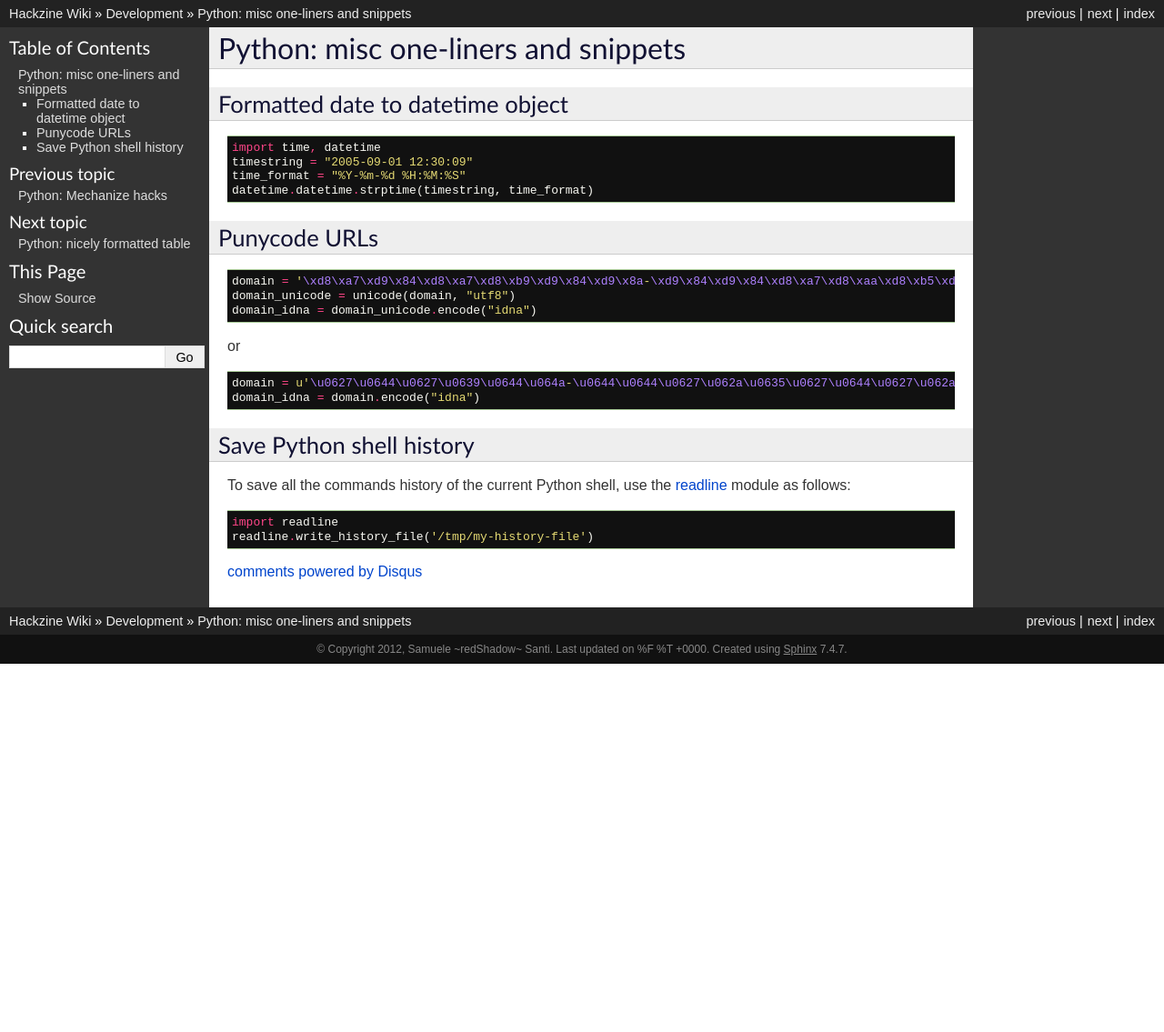
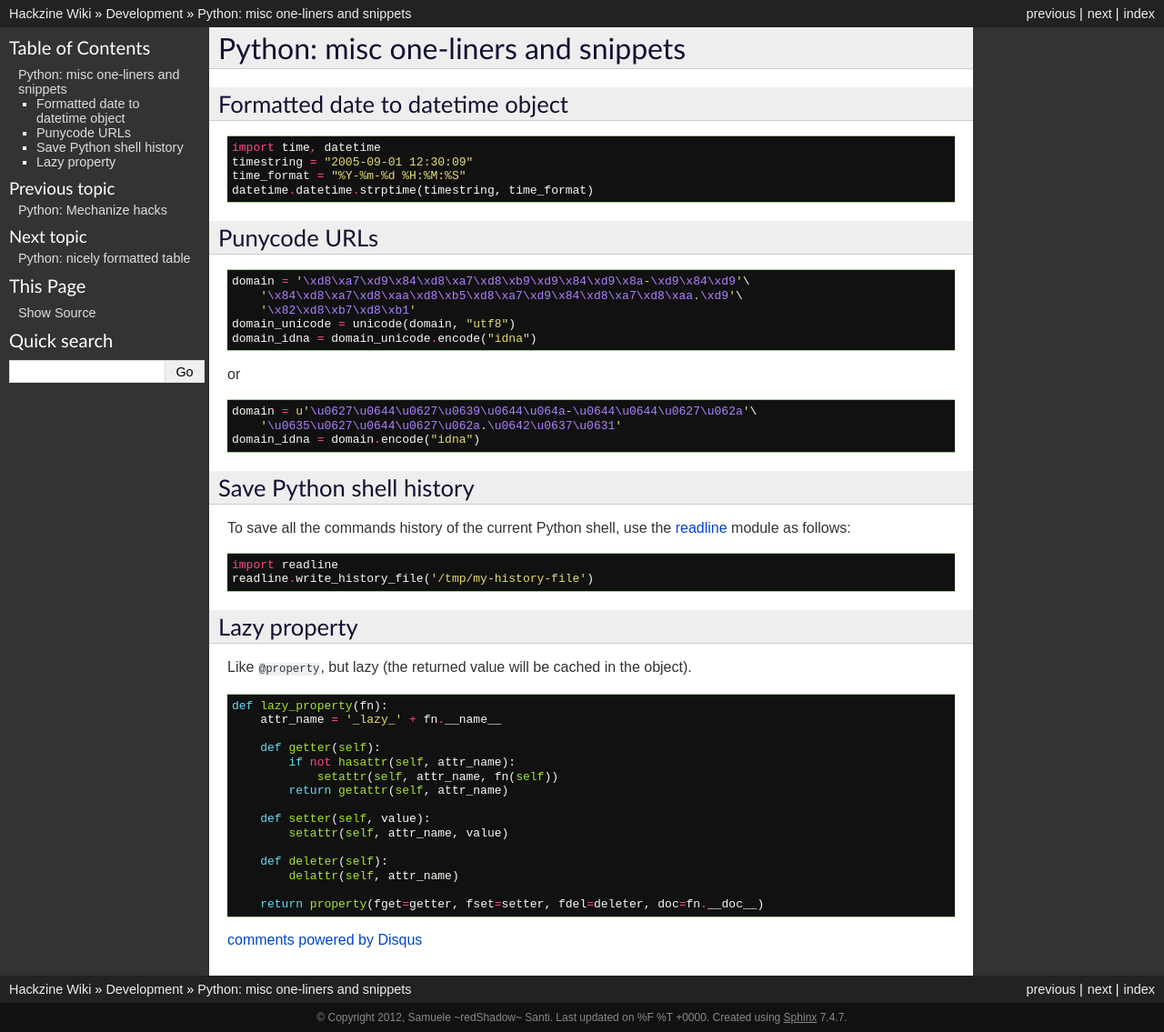
Before and after one commit to rshk/wiki.hackzine.org, a Sphinx documentation site: the page built from source/development/python/misc-oneliners.rst, in a window 1280 px wide. Shown: the whole page at 91% size. Built offline with Sphinx 7.4.7, drawn with Linux system fonts in a browser that asks for light colours; formulas are drawn with MathJax 3; comment, search, counter and statistics services are not loaded; before the commit the page ends 900 px from its top, so only the background shows below that.

Commit message:
Added lazy_property to Python snippets

```diff
--- a/source/development/python/misc-oneliners.rst
+++ b/source/development/python/misc-oneliners.rst
@@ -1,8 +1,8 @@
 Python: misc one-liners and snippets
-####
+####################################
 
 Formatted date to datetime object
-====
+=================================
 
 .. code-block:: python
 
@@ -12,11 +12,13 @@ Formatted date to datetime object
     datetime.datetime.strptime(timestring, time_format)
 
 Punycode URLs
-====
+=============
 
 .. code-block:: python
 
-    domain = '\xd8\xa7\xd9\x84\xd8\xa7\xd8\xb9\xd9\x84\xd9\x8a-\xd9\x84\xd9\x84\xd8\xa7\xd8\xaa\xd8\xb5\xd8\xa7\xd9\x84\xd8\xa7\xd8\xaa.\xd9\x82\xd8\xb7\xd8\xb1'
+    domain = '\xd8\xa7\xd9\x84\xd8\xa7\xd8\xb9\xd9\x84\xd9\x8a-\xd9\x84\xd9'\
+        '\x84\xd8\xa7\xd8\xaa\xd8\xb5\xd8\xa7\xd9\x84\xd8\xa7\xd8\xaa.\xd9'\
+        '\x82\xd8\xb7\xd8\xb1'
     domain_unicode = unicode(domain, "utf8")
     domain_idna = domain_unicode.encode("idna")
 
@@ -24,13 +26,15 @@ or
 
 .. code-block:: python
 
-    domain = u'\u0627\u0644\u0627\u0639\u0644\u064a-\u0644\u0644\u0627\u062a\u0635\u0627\u0644\u0627\u062a.\u0642\u0637\u0631'
+    domain = u'\u0627\u0644\u0627\u0639\u0644\u064a-\u0644\u0644\u0627\u062a'\
+        '\u0635\u0627\u0644\u0627\u062a.\u0642\u0637\u0631'
     domain_idna = domain.encode("idna")
 
 Save Python shell history
-====
+=========================
 
-To save all the commands history of the current Python shell, use the readline_ module as follows:
+To save all the commands history of the current Python shell, use the
+readline_ module as follows:
 
 .. code-block:: python
 
@@ -39,3 +43,27 @@ To save all the commands history of the current Python shell, use the readline_
 
 
 .. _readline: http://docs.python.org/library/readline.html
+
+
+Lazy property
+=============
+
+Like ``@property``, but lazy (the returned value will be cached in the object).
+
+.. code-block:: python
+
+    def lazy_property(fn):
+        attr_name = '_lazy_' + fn.__name__
+
+        def getter(self):
+            if not hasattr(self, attr_name):
+                setattr(self, attr_name, fn(self))
+            return getattr(self, attr_name)
+
+        def setter(self, value):
+            setattr(self, attr_name, value)
+
+        def deleter(self):
+            delattr(self, attr_name)
+
+        return property(fget=getter, fset=setter, fdel=deleter, doc=fn.__doc__)
```
